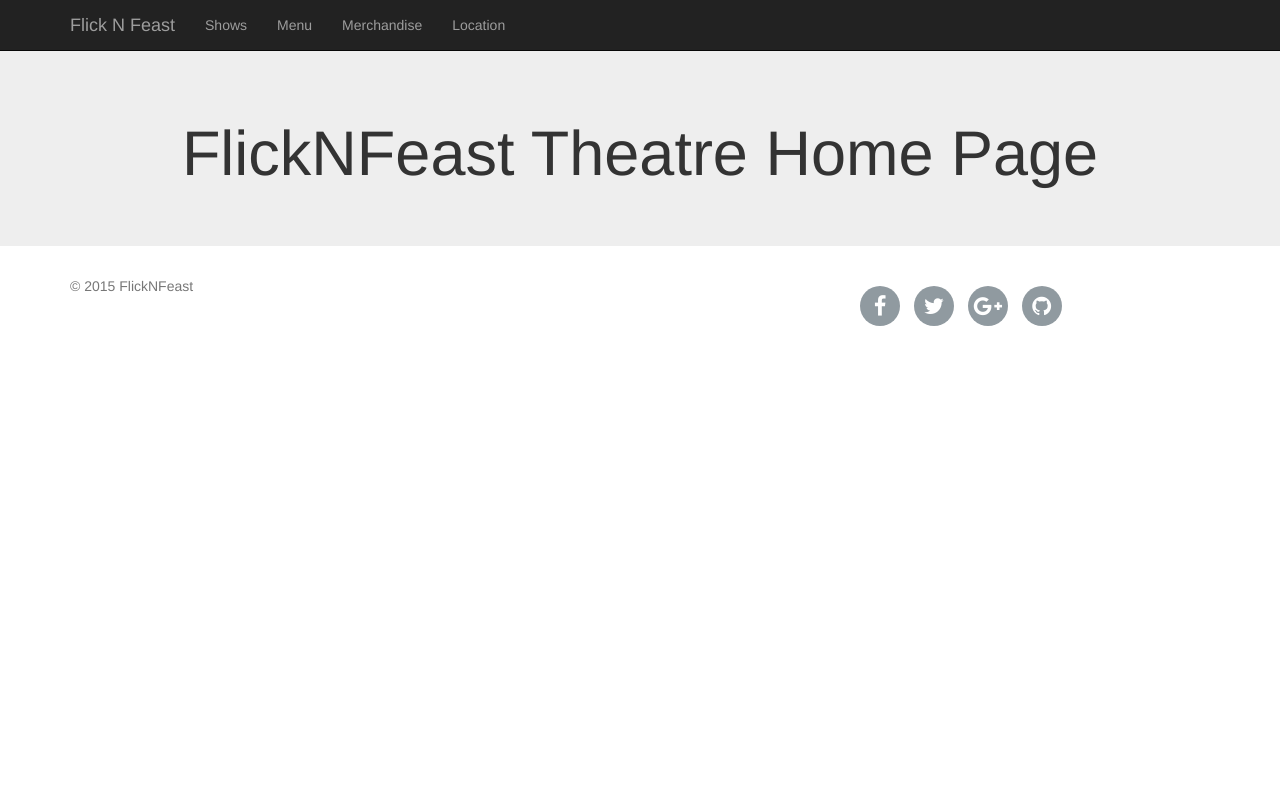
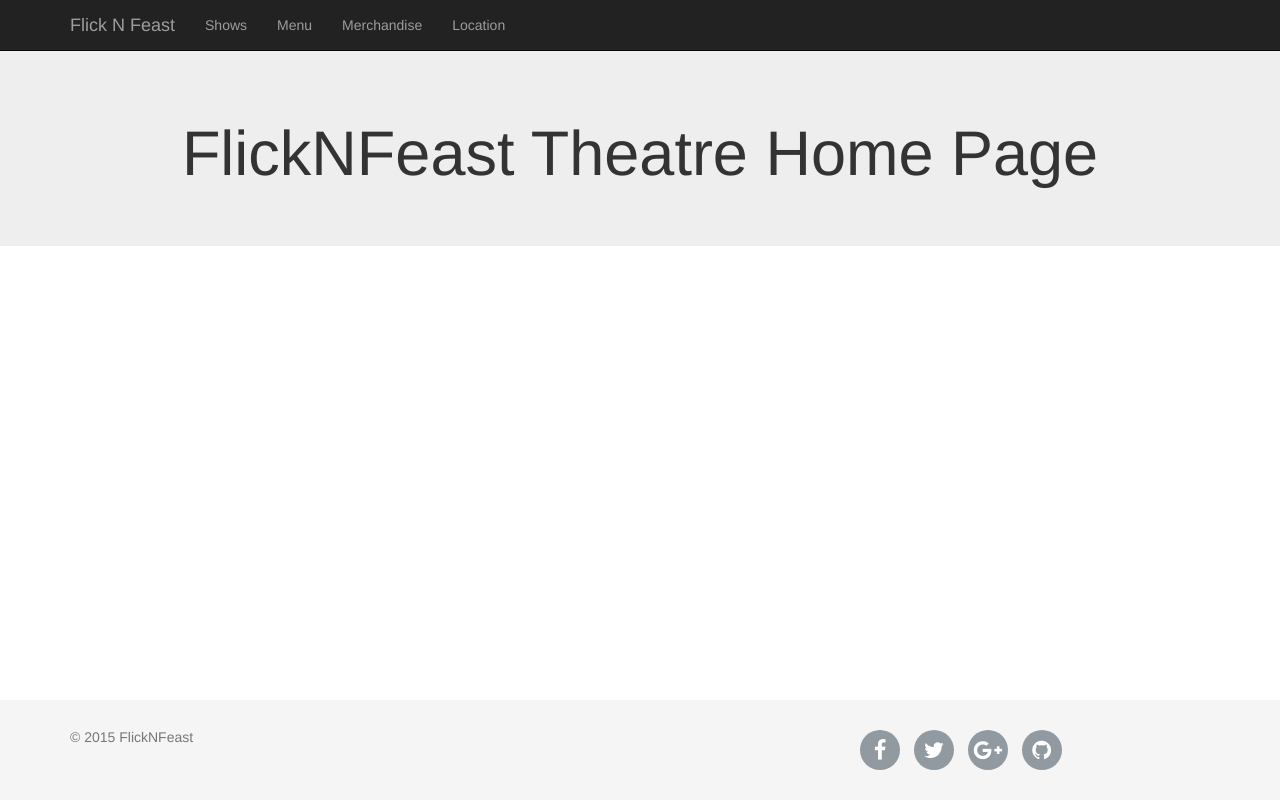
Before and after one commit to mkgilbert/cs399_the_theatre, a Django app: page / in a window 1280 px wide. Run offline with Django 3.2, Linux system fonts and the light colour scheme; parts of the project's set-up code (start-up, migrations or seed data) failed here and were passed over; some libraries are stand-ins or nearby versions.

Commit message:
added sticky footer

```diff
--- /dev/null
+++ b/theatre/static/css/base.css
@@ -0,0 +1,19 @@
+/* Sticky footer styles
+-------------------------------------------------- */
+html {
+  position: relative;
+  min-height: 100%;
+}
+body {
+  /* Margin bottom by footer height */
+  margin-bottom: 60px;
+}
+.footer {
+  position: absolute;
+  bottom: 0;
+  width: 100%;
+  /* Set the fixed height of the footer here */
+  min-height: 60px;
+  background-color: #f5f5f5;
+  padding: 20px 0;
+}
--- a/theatre/templates/base.html
+++ b/theatre/templates/base.html
@@ -17,6 +17,7 @@
           rel="stylesheet">
 
     <!-- local style sheet for the social media icons -->
+    <link rel="stylesheet" href="/static/css/base.css">
     <link rel="stylesheet" href="/static/css/social_media.css">
 
     <!-- HTML5 shim and Respond.js for IE8 support of HTML5 elements and media queries -->
@@ -58,10 +59,10 @@
 <footer class="footer">
     <div class="container">
         <div class="row">
-            <div class="col-md-8">
-                <p class="text-muted">&#0169 2015 FlickNFeast</p>
+            <div class="col-sm-8">
+                <h5 class="text-muted">&#0169 2015 FlickNFeast</h5>
             </div>
-            <div class="col-md-4">
+            <div class="col-sm-4">
                 <div class="social">
                     <ul>
                         <li><a href="#"><i class="fa fa-lg fa-facebook"></i></a></li>
```
